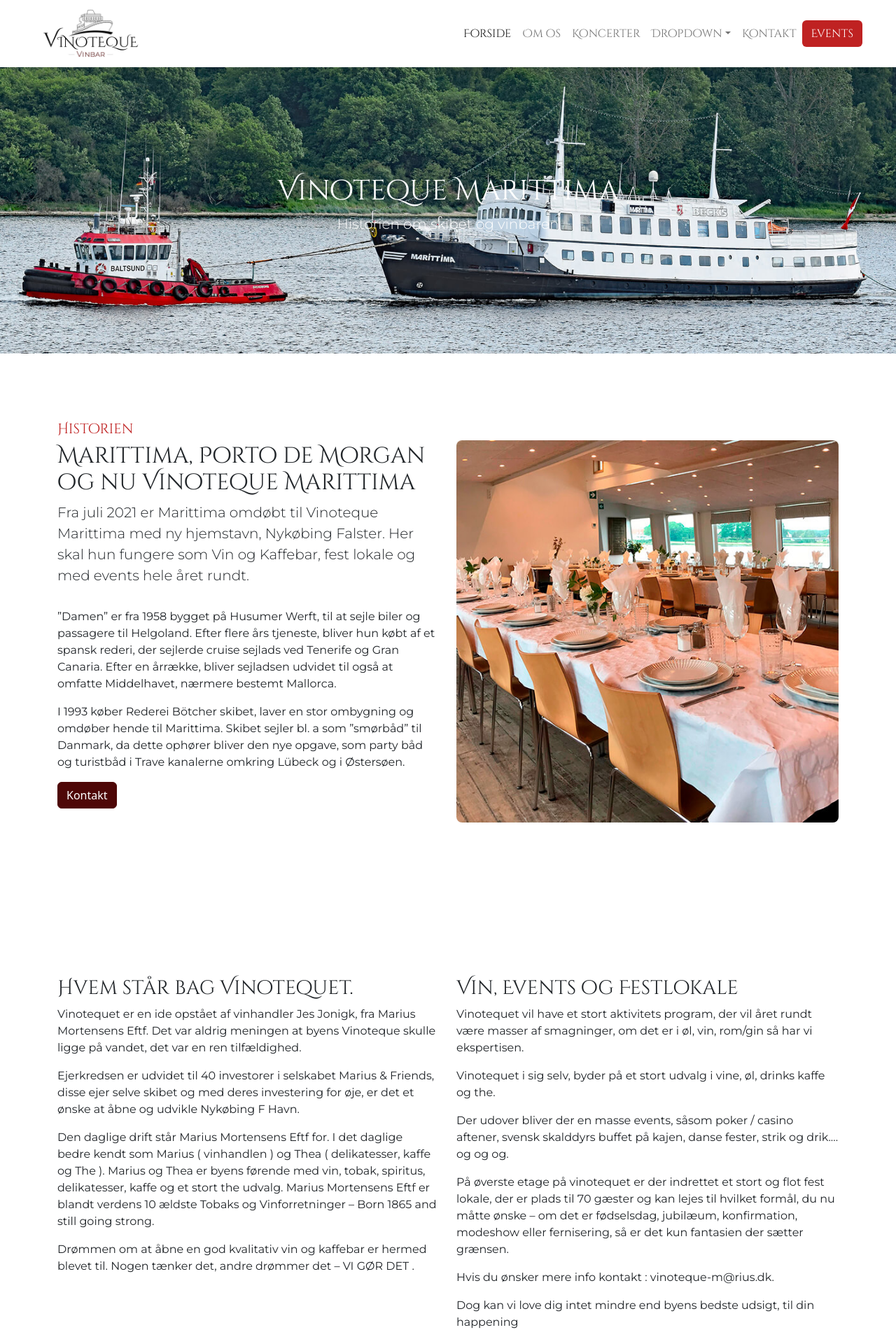
After one commit to MichaelScooter/vinoteque, a PHP site: page /om_os in a window 1280 px wide. The commit adds this page. Shown: the top 1920 px of the page at 70% size. Run offline with PHP 8.4, Linux system fonts and the light colour scheme; style sheets or scripts are compiled from the project's sources; some libraries are stand-ins or nearby versions.

Commit message:
Om os lavet

```diff
--- a/css/styles.scss
+++ b/css/styles.scss
@@ -41,12 +41,17 @@ p{
 	font-family: montserrat;
 }
 
-.nav-link, .dropdown-menu li a{
+.nav-link, .dropdown-menu li a, .btn-link{
 	font-family: "Cinzel Decorative";
 }
 
 .navbar-nav .nav-link:hover {
 	color: red;
+}
+
+.btn-link{
+	background-color: #bf2222;
+	color: white;
 }
 
 .testimonial-baggrund{
@@ -69,13 +74,12 @@ p{
 	background-image: url('../images/baggrund_vinbaren.jpg');
 	background-size: cover;
 	background-position: center;
-	background-repeat: no-repeat;
-	height: 75vh;
+	background-repeat: repeat;
+	height: 100vh;
 }
 
-
 .contact{
-	background-image: url("../images/livets_efteraar.jpg");
+	background-image: url("../images/baggrund_vinbaren.jpg");
 	background-blend-mode: overlay;
 	background-size: cover;
 	background-attachment: fixed;
--- a/includes/navigation.php
+++ b/includes/navigation.php
@@ -2,7 +2,7 @@
 <nav class="navbar navbar-expand-lg bg-white fixed-top shadow">
     <div class="container-fluid px-lg-5">
 
-        <a class="navbar-brand" href="index.html" id="logo">Vinoteque Marittima</a>
+        <a class="navbar-brand" href="index.php" id="logo">Vinoteque Marittima</a>
 
         <button class="navbar-toggler" type="button" data-bs-toggle="collapse" data-bs-target="#navbarSupportedContent" aria-controls="navbarSupportedContent" aria-expanded="false" aria-label="Toggle navigation">
             <span class="navbar-toggler-icon"></span>
@@ -10,10 +10,10 @@
         <div class="collapse navbar-collapse" id="navbarSupportedContent">
             <ul class="navbar-nav ms-auto mb-2 mb-lg-0 text-secondary-hover">
                 <li class="nav-item">
-                    <a class="nav-link active" aria-current="page" href="#">Forside</a>
+                    <a class="nav-link active" aria-current="page" href="index.php">Forside</a>
                 </li>
                 <li class="nav-item">
-                    <a class="nav-link" href="#om_os">Om os</a>
+                    <a class="nav-link" href="om_os">Om os</a>
                 </li>
                 <li class="nav-item">
                     <a class="nav-link" href="#koncerter">Koncerter</a>
@@ -28,16 +28,10 @@
                     </ul>
                 </li>
                 <li class="nav-item">
-                    <a class="nav-link" href="#video">Nyeste video</a>
-                </li>
-                <li class="nav-item">
-                    <a class="nav-link" href="#referencer">Referencer</a>
-                </li>
-                <li class="nav-item">
                     <a class="nav-link" href="kontakt">Kontakt</a>
                 </li>
             </ul>
-            <a href="#koncerter" class="btn btn-primary text-white">Koncerter</a>
+            <a href="#koncerter" class="btn btn-primary text-white btn-link">Events</a>
         </div>
     </div>
 </nav>
--- a/kontakt.php
+++ b/kontakt.php
@@ -19,6 +19,9 @@
 
     <!-- Sikrer man kan benytte CSS ved at tilkoble en CSS fil -->
     <link href="css/styles.css" rel="stylesheet" type="text/css">
+    <style>
+        @import url('https://fonts.googleapis.com/css2?family=Cinzel+Decorative&family=Montserrat:wght@300;400&display=swap');
+    </style>
 
     <!-- Sikrer den vises korrekt på mobil, tablet mv. ved at tage ift. skærmstørrelse - bliver brugt til responsive websider -->
     <meta name="viewport" content="width=device-width, initial-scale=1">
@@ -30,7 +33,7 @@
 <?php include "includes/navigation.php"; ?>
 
 <!-- Her skal sidens indhold ligge -->
-<div class="contact vh-100 d-flex justify-content-center align-items-center" style="background-image: url(images/livets_efteraar.jpg)" id="kontakt">
+<div class="contact vh-100 d-flex justify-content-center align-items-center">
     <div class="form col-auto rounded-3 p-2 p-lg-5 bg-light bg-opacity-75" style="width: 80%;">
         <h2 class="text-uppercase">Kontakt Os</h2>
         <div class="mb-3">
--- /dev/null
+++ b/om_os.php
@@ -0,0 +1,117 @@
+<!-- Instruktion til webbrowser om at vi kører HTML5 -->
+<!DOCTYPE html>
+
+<!-- html starter og slutter hele dokumentet / lang=da: Fortæller siden er på dansk -->
+<html lang="da">
+
+<!-- I <head> har man opsætning - det ser brugeren ikke, men det fortæller noget om siden -->
+<head>
+    <!-- Sætter tegnsætning til utf-8 som bl.a. tillader danske bogstaver -->
+    <meta charset="utf-8">
+
+    <!-- Titel som ses oppe i browserens tab mv. -->
+    <title>Sigende titel</title>
+
+    <!-- Metatags der fortæller at søgemaskiner er velkomne, hvem der udgiver siden og copyright information -->
+    <meta name="robots" content="All">
+    <meta name="author" content="Udgiver">
+    <meta name="copyright" content="Information om copyright">
+
+    <!-- Sikrer man kan benytte CSS ved at tilkoble en CSS fil -->
+    <link href="css/styles.css" rel="stylesheet" type="text/css">
+    <style>
+        @import url('https://fonts.googleapis.com/css2?family=Cinzel+Decorative&family=Montserrat:wght@300;400&display=swap');
+    </style>
+
+
+    <!-- Sikrer den vises korrekt på mobil, tablet mv. ved at tage ift. skærmstørrelse - bliver brugt til responsive websider -->
+    <meta name="viewport" content="width=device-width, initial-scale=1">
+</head>
+
+<!-- i <body> har man alt indhold på siden som brugeren kan se -->
+<body>
+<?php include "includes/navigation.php"; ?>
+
+<!-- Her skal sidens indhold ligge -->
+
+<!-- Hero Sektion -->
+<div class="container-fluid g-0 d pt-5">
+    <div>
+        <div class="position-relative">
+            <img src="images/marittima_vinoteque.jpg" class="w-100">
+            <div class="position-absolute top-0 start-0 w-100 h-100 d-flex justify-content-center align-items-center">
+                <div class="text-center row pt-3 pt-lg-5">
+                    <h1 class="text-white">Vinoteque Marittima</h1>
+                    <p class="lead text-white">Historien om skibet og vinbaren</p>
+                </div>
+            </div>
+        </div>
+    </div>
+</div>
+
+<!-- Historien -->
+<div class="container py-5 festlokale-baggrund">
+    <div class="row py-lg-5 d-flex align-items-center text-center text-md-start">
+        <div class="col-12 col-md-6 pb-5 pe-md-3">
+            <h5 class="text-primary">Historien</h5>
+            <h2>Marittima, Porto de Morgan og nu Vinoteque Marittima</h2>
+            <p class="lead pb-3">Fra juli 2021 er Marittima omdøbt til Vinoteque Marittima med ny hjemstavn, Nykøbing Falster.
+                Her skal hun fungere som Vin og Kaffebar, fest lokale og med events hele året rundt.
+            </p>
+            <p>
+                ”Damen” er fra 1958 bygget på Husumer Werft, til at sejle biler og passagere til Helgoland. Efter flere års tjeneste, bliver hun købt af et spansk rederi, der sejlerde cruise sejlads ved Tenerife og Gran Canaria. Efter en årrække, bliver sejladsen udvidet til også at omfatte Middelhavet, nærmere bestemt Mallorca.
+            </p>
+            <p>
+                I 1993 køber Rederei Bötcher skibet, laver en stor ombygning og omdøber hende til Marittima. Skibet sejler bl. a som ”smørbåd” til Danmark, da dette ophører bliver den nye opgave, som party båd og turistbåd i Trave kanalerne omkring Lübeck og i Østersøen.
+            </p>
+            <a href="kontakt.html" class="btn btn-secondary text-white">Kontakt</a>
+
+        </div>
+        <div class="col-12 col-md-6">
+            <img src="images/vinbar_festlokale.jpg" alt="" class="img-fluid h-100 rounded-3">
+        </div>
+    </div>
+</div>
+
+<div class="container py-5">
+    <div class="row py-lg-5 d-flex align-items-start text-center text-md-start">
+        <div class="col-12 col-md-6 pe-md-3">
+            <h3>Hvem står bag Vinotequet.</h3>
+            <p>Vinotequet er en ide opstået af vinhandler Jes Jonigk, fra Marius Mortensens Eftf. Det var aldrig meningen at byens Vinoteque skulle ligge på vandet, det var en ren tilfældighed.</p>
+            <p>Ejerkredsen er udvidet til 40 investorer i selskabet Marius & Friends, disse ejer selve skibet og med deres investering for øje, er det et ønske at åbne og udvikle Nykøbing F Havn.</p>
+            <p>Den daglige drift står Marius Mortensens Eftf for. I det daglige bedre kendt som Marius ( vinhandlen ) og Thea ( delikatesser, kaffe og The ). Marius og Thea er byens førende med vin, tobak, spiritus, delikatesser, kaffe og et stort the udvalg. Marius Mortensens Eftf er blandt verdens 10 ældste Tobaks og Vinforretninger – Born 1865 and still going strong.</p>
+            <p>Drømmen om at åbne en god kvalitativ vin og kaffebar er hermed blevet til. Nogen tænker det, andre drømmer det – VI GØR DET .</p>
+        </div>
+
+        <div class="col-12 col-md-6">
+            <h3>Vin, Events og Festlokale</h3>
+            <p>Vinotequet vil have et stort aktivitets program, der vil året rundt være masser af smagninger, om det er i øl, vin, rom/gin så har vi ekspertisen.</p>
+            <p>Vinotequet i sig selv, byder på et stort udvalg i vine, øl, drinks kaffe og the. </p>
+            <p>Der udover bliver der en masse events, såsom poker / casino aftener, svensk skalddyrs buffet på kajen, danse fester, strik og drik.... og og og.</p>
+            <p>På øverste etage på vinotequet er der indrettet et stort og flot fest lokale, der er plads til 70 gæster og kan lejes til hvilket formål, du nu måtte ønske – om det er fødselsdag, jubilæum, konfirmation, modeshow eller fernisering, så er det kun fantasien der sætter grænsen.</p>
+            <p>Hvis du ønsker mere info kontakt : vinoteque-m@rius.dk.</p>
+            <p>Dog kan vi love dig intet mindre end byens bedste udsigt, til din happening</p>
+        </div>
+    </div>
+</div>
+
+
+<!-- Billed af skib -->
+<div class="bg-info hero position-relative">
+    <img src="images/vinoteque_marittima.jpg" class="w-100 h-100">
+
+    <div class="position-absolute mt-3 mt-lg-5 pt-5 top-0 start-50 translate-middle text-center text-white">
+        <h5 class="pt-md-3 pt-lg-5 mt-md-3 mt-lg-5">Udsigten</h5>
+        <h2>Vinoteque Marittima</h2>
+    </div>
+</div>
+
+<?php include "includes/footer.php"; ?>
+
+<script src="node_modules/bootstrap/dist/js/bootstrap.bundle.min.js"></script>
+
+</body>
+</html>
+
+Vi ønsker at tilbyde forskellige events, så også de lokale har mulighed for,
+at få nye og gode oplevelser uden at man er nødt til at køre udenbys.
```
Also changed, not shown: index.php (+13 -22 lines), images/marittima_vinoteque.jpg (added), images/vinoteque_marittima.jpg (added).
